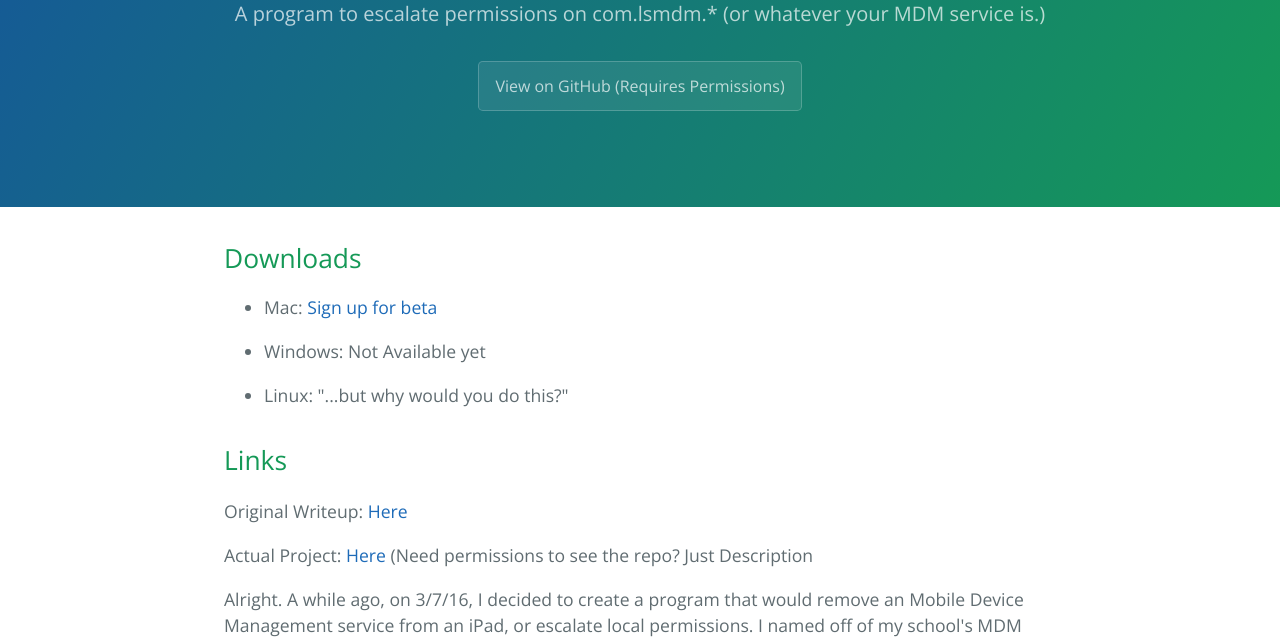
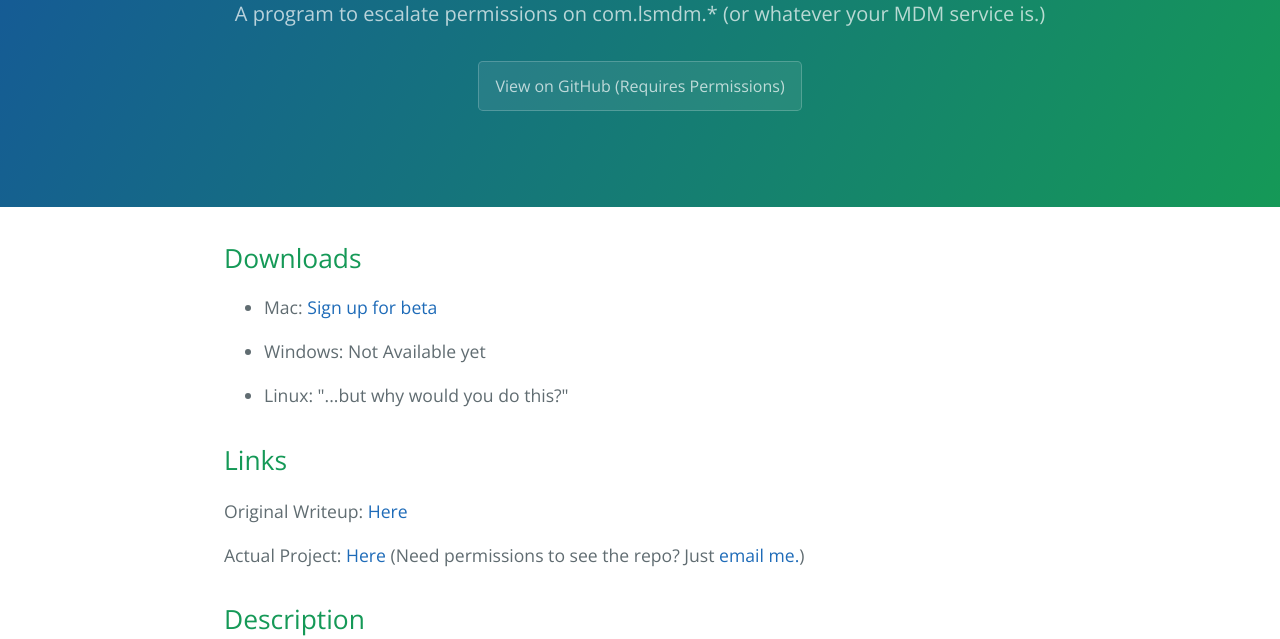
Before and after one commit to sikanderplayz/lsmdm_pwn, a plain HTML site: page index.html in a window 1280 px wide. Shown: the part 176-815 px from the top of the page. Drawn offline with nearby package versions, Linux system fonts and the light colour scheme.

Commit message:
Update index.html

```diff
--- a/index.html
+++ b/index.html
@@ -29,7 +29,7 @@
 <a id="links" class="anchor" href="#links" aria-hidden="true"><span aria-hidden="true" class="octicon octicon-link"></span></a>Links</h2>
 
 <p>Original Writeup: <a href="http://august712.me/lsmdm_pwn/write-up/">Here</a></p>
-<p>Actual Project: <a href="http://github.com/August712/lsmdm_pwn/">Here</a> (Need permissions to see the repo? Just <a href="mailto:me@august712.me>email me.</a>)
+<p>Actual Project: <a href="http://github.com/August712/lsmdm_pwn/">Here</a> (Need permissions to see the repo? Just <a href="mailto:me@august712.me">email me.</a>)
 
 <h2>
 <a id="description" class="anchor" href="#description" aria-hidden="true"><span aria-hidden="true" class="octicon octicon-link"></span></a>Description</h2>
```
